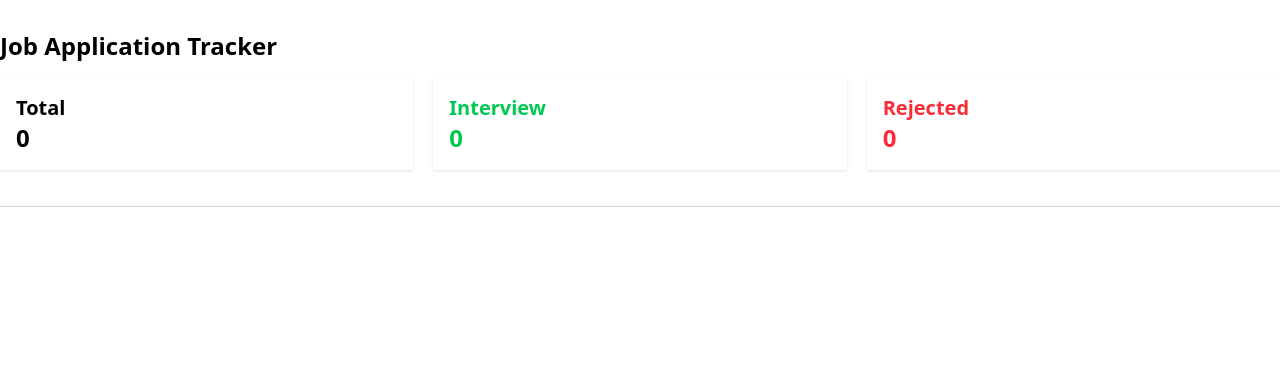
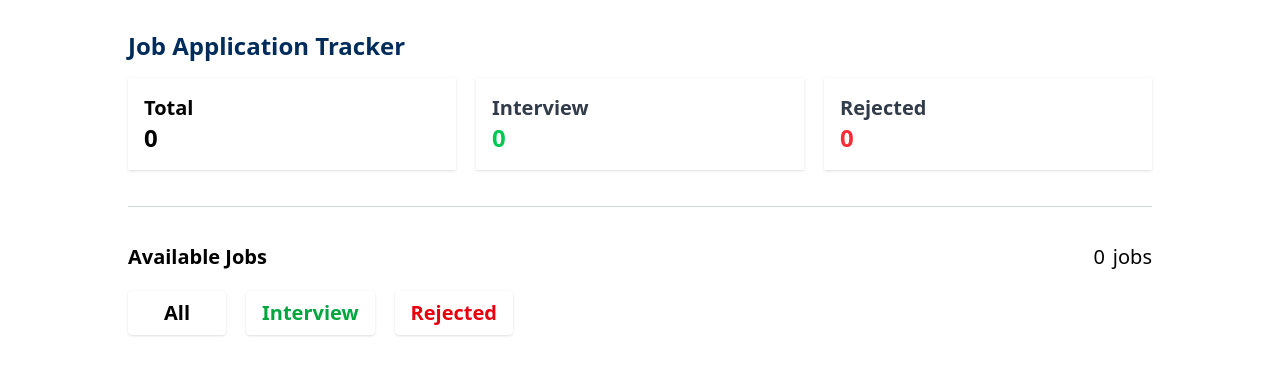
Before and after one commit to cosmo-gino/Job-Application-Tracker, a plain HTML site: page index.html in a window 1280 px wide. Drawn offline with nearby package versions, Linux system fonts and the light colour scheme.

Commit message:
filter-btn-section

```diff
--- a/index.html
+++ b/index.html
@@ -25,9 +25,9 @@
 </head>
 
 <body>
-    <header>
+    <header class="w-[80%] mx-auto">
         <div class="my-container  pt-[30px]">
-            <h2 class="heading font-bold text-2xl mb-4">Job Application Tracker</h2>
+            <h2 class="heading font-bold text-2xl mb-4 text-[#002C5C]">Job Application Tracker</h2>
 
             <div class="grid grid-cols-1 sm:grid-cols-3 gap-5">
 
@@ -37,12 +37,12 @@
                 </div>
 
                 <div class="bg-[#ffffff] shadow p-4 w-full flex justify-between  sm:flex-col sm:justify-start">
-                    <p class="font-semibold text-green-500 text-xl">Interview</p>
+                    <p class="font-semibold text-[#323B49] text-xl">Interview</p>
                     <p id="interview" class="font-bold text-2xl text-green-500">0</p>
                 </div>
 
                 <div class="bg-[#ffffff] shadow p-4 flex justify-between sm:flex-col sm:justify-start">
-                    <p class="font-semibold text-red-500 text-xl">Rejected</p>
+                    <p class="font-semibold text-[#323B49] text-xl">Rejected</p>
                     <p id="rejected" class="font-bold text-2xl text-red-500">0</p>
                 </div>
             </div>
@@ -51,6 +51,51 @@
 
     </header>
 
+    <!-- main-section -->
+    <main class="w-[80%] mx-auto">
+        <!-- available-job section -->
+        <div class="available-section my-container flex justify-between items-center">
+            <div>
+                <p class="font-bold text-xl">Available Jobs</p>
+            </div>
+
+
+
+            <div id="job-count" class="flex gap-2">
+                <p class="font-medium text-xl hidden text-green-500"><span id="interview-available">0</span> of</p>
+
+                <p class="font-medium text-xl hidden text-red-600"><span id="rejected-available">0</span> of</p>
+
+                <p id="available-job-total" class="font-medium text-xl">0</p>
+                <p class="font-medium text-xl">jobs</p>
+            </div>
+        </div>
+
+        <!-- filter-btn-section -->
+        <section
+            class="filter-section my-container  sm:gap-0 flex sm:justify-start sm:space-x-5 py-5 flex-col sm:flex-row space-y-4 sm:space-y-0">
+            <button onclick="showFilterBtn('all-filter-btn')" id="all-filter-btn"
+                class="px-9 shadow py-2 text-xl rounded font-semibold cursor-pointer">All</button>
+
+            <button onclick="showFilterBtn('interview-filter-btn')" id="interview-filter-btn"
+                class=" px-4 py-2 shadow text-xl rounded text-green-600 font-semibold cursor-pointer">Interview</button>
+
+            <button onclick="showFilterBtn('rejected-filter-btn')" id="rejected-filter-btn"
+                class=" px-4 py-2  sm:flex-0 shadow text-xl rounded text-red-600 font-semibold cursor-pointer">Rejected</button>
+        </section>
+
+        <!--  interview-card-section -->
+        <section id="interview-card" class="my-container space-y-4 hidden">
+
+        </section>
+
+        <!-- rejected card section -->
+        <section id="rejected-card" class="my-container space-y-4 hidden">
+
+        </section>
+
+
+    </main>
 
     <script src="./script.js"></script>
 </body>
```
